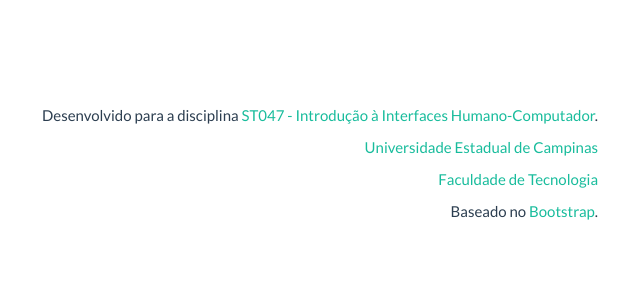
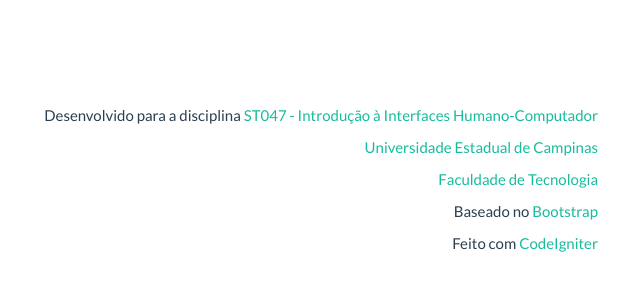
Before and after one commit to victorleal/ihcproject, a CodeIgniter app: page /reservaSala/index.php/login/index in a window 1280 px wide. Shown: the part 505-810 px from the top of the page, without its empty margins (612-1252 px from the left). Before the commit the page ends 725 px from the top, so only its background shows below. Run offline with CodeIgniter, Linux system fonts and the light colour scheme.

Commit message:
Some details

```diff
--- a/application/views/template/footer.php
+++ b/application/views/template/footer.php
@@ -5,7 +5,7 @@
 	<div class="row">
 		<div class="col-lg-12">
 			<p class="text-right">
-				Desenvolvido para a disciplina <a target="_blank" href="http://www.dac.unicamp.br/sistemas/catalogos/grad/catalogo2012/coordenadorias/0065/0065.html#ST047">ST047 - Introdução à Interfaces Humano-Computador</a>.
+				Desenvolvido para a disciplina <a target="_blank" href="http://www.dac.unicamp.br/sistemas/catalogos/grad/catalogo2012/coordenadorias/0065/0065.html#ST047">ST047 - Introdução à Interfaces Humano-Computador</a>
 			</p>
 			<p class="text-right">
 				<a target="_blank" href="http://www.unicamp.br">Universidade Estadual de Campinas</a>
@@ -14,7 +14,10 @@
 				<a target="_blank" href="http://www.ft.unicamp.br">Faculdade de Tecnologia</a>
 			</p>
 			<p class="text-right">
-				Baseado no <a href="http://getbootstrap.com">Bootstrap</a>.
+				Baseado no <a href="http://getbootstrap.com">Bootstrap</a>
+			</p>
+			<p class="text-right">
+				Feito com <a href="http://ellislab.com/codeigniter">CodeIgniter</a>
 			</p>
 
 		</div>
```
